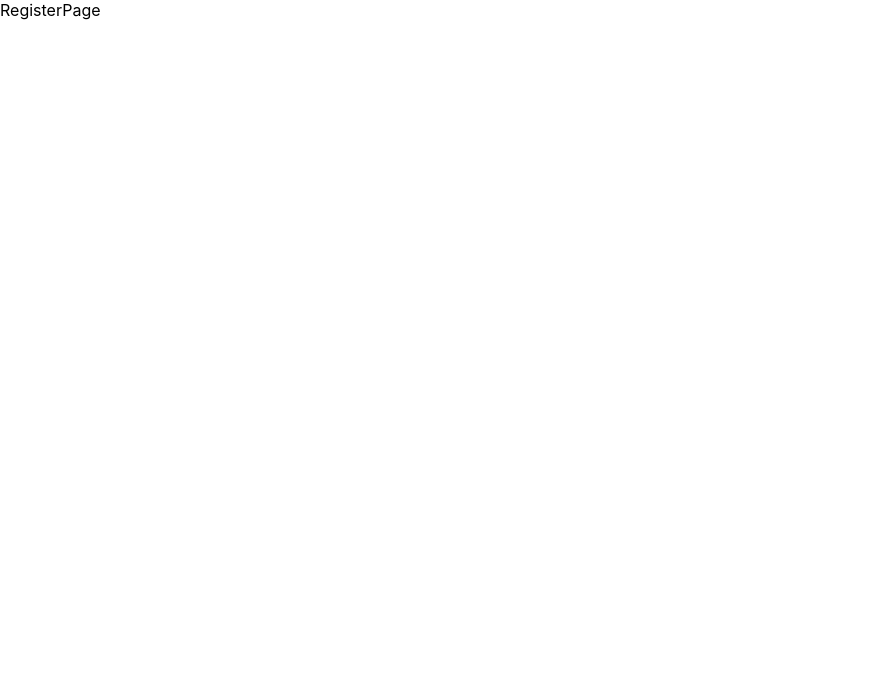
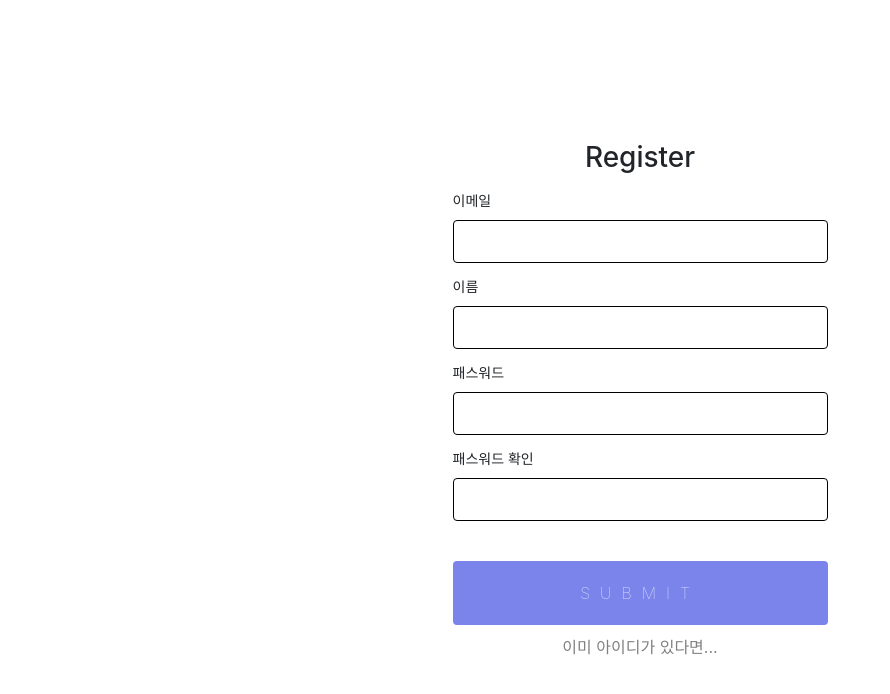
Before and after one commit to jadeplanet/react_chatapp, a React (Create React App) app: page /register in a window 1280 px wide. Shown: the top 694 px of the page, without its empty margins (0-890 px from the left). Built offline with nearby package versions, Linux system fonts and the light colour scheme.

Commit message:
auth - register page UI

```diff
--- a/package.json
+++ b/package.json
@@ -6,9 +6,12 @@
     "@testing-library/jest-dom": "^5.11.4",
     "@testing-library/react": "^11.1.0",
     "@testing-library/user-event": "^12.1.10",
+    "bootstrap": "^4.5.3",
     "firebase": "^8.0.2",
     "react": "^17.0.1",
+    "react-bootstrap": "^1.4.0",
     "react-dom": "^17.0.1",
+    "react-icons": "^3.11.0",
     "react-redux": "^7.2.2",
     "react-router-dom": "^5.2.0",
     "react-scripts": "4.0.0",
--- a/src/components/RegisterPage/RegisterPage.js
+++ b/src/components/RegisterPage/RegisterPage.js
@@ -1,7 +1,51 @@
 import React from 'react';
+import { Link } from 'react-router-dom';
 
 function RegisterPage() {
-	return <div>RegisterPage</div>;
+	return (
+		<div className='auth-wrapper'>
+			<div style={{ textAlign: 'center' }}>
+				<h3>Register</h3>
+			</div>
+			<form>
+				<label>이메일</label>
+				<input
+					name='email'
+					type='email'
+					// ref={register({ required: true, maxLength: 10 })}
+				/>
+				{/* {errors.exampleRequired && <p>This field is required</p>} */}
+				<label>이름</label>
+				<input
+					name='name'
+					// ref={register({ required: true, maxLength: 10 })}
+				/>
+				{/* {errors.exampleRequired && <p>This field is required</p>} */}
+				<label>패스워드</label>
+				<input
+					name='password'
+					type='password'
+					// ref={register({ required: true, maxLength: 10 })}
+				/>
+				{/* {errors.exampleRequired && <p>This field is required</p>} */}
+				<label>패스워드 확인</label>
+				<input
+					name='password_confirm'
+					type='password'
+					// ref={register({ required: true, maxLength: 10 })}
+				/>
+				{/* {errors.exampleRequired && <p>This field is required</p>} */}
+
+				<input type='submit' />
+			</form>
+			<Link
+				style={{ color: 'gray', textDecoration: 'none', textAlign: 'center' }}
+				to='login'
+			>
+				이미 아이디가 있다면...
+			</Link>
+		</div>
+	);
 }
 
 export default RegisterPage;
--- a/src/index.css
+++ b/src/index.css
@@ -1,13 +1,128 @@
 body {
-  margin: 0;
-  font-family: -apple-system, BlinkMacSystemFont, 'Segoe UI', 'Roboto', 'Oxygen',
-    'Ubuntu', 'Cantarell', 'Fira Sans', 'Droid Sans', 'Helvetica Neue',
-    sans-serif;
-  -webkit-font-smoothing: antialiased;
-  -moz-osx-font-smoothing: grayscale;
+	background: #0e101c;
+	font-family: -apple-system, BlinkMacSystemFont, 'Segoe UI', 'Roboto', 'Oxygen',
+		'Ubuntu', 'Cantarell', 'Fira Sans', 'Droid Sans', 'Helvetica Neue',
+		sans-serif;
 }
 
-code {
-  font-family: source-code-pro, Menlo, Monaco, Consolas, 'Courier New',
-    monospace;
+.auth-wrapper {
+	display: flex;
+	flex-direction: column;
+	min-height: 100vh;
+	justify-content: center;
 }
+
+.auth-wrapper form {
+	width: 375px;
+	margin: 0 auto;
+}
+
+.auth-wrapper h1 {
+	font-weight: 100;
+	color: white;
+	text-align: center;
+	padding-bottom: 10px;
+	border-bottom: 1px solid rgb(79, 98, 148);
+}
+
+.auth-wrapper .form {
+	background: #0e101c;
+	max-width: 400px;
+	margin: 0 auto;
+}
+
+.auth-wrapper p {
+	color: #bf1650;
+}
+
+.auth-wrapper p::before {
+	display: inline;
+	content: '⚠ ';
+}
+
+.auth-wrapper input {
+	display: block;
+	box-sizing: border-box;
+	width: 100%;
+	border-radius: 4px;
+	border: 1px solid black;
+	padding: 10px 15px;
+	margin-bottom: 10px;
+	font-size: 14px;
+}
+
+.auth-wrapper label {
+	line-height: 2;
+	text-align: left;
+	display: block;
+	margin: 5px 0;
+	font-size: 14px;
+	font-weight: 200;
+}
+
+.auth-wrapper button[type='submit'],
+.auth-wrapper input[type='submit'] {
+	background: #7a84eb;
+	color: white;
+	text-transform: uppercase;
+	border: none;
+	margin-top: 40px;
+	padding: 20px;
+	font-size: 16px;
+	font-weight: 100;
+	letter-spacing: 10px;
+}
+
+.auth-wrapper button[type='submit']:hover,
+.auth-wrapper input[type='submit']:hover {
+	background: #636ee6;
+}
+
+.auth-wrapper button[type='submit']:active,
+.auth-wrapper input[type='button']:active,
+.auth-wrapper input[type='submit']:active {
+	transition: 0.3s all;
+	transform: translateY(3px);
+	border: 1px solid transparent;
+	opacity: 0.8;
+}
+
+.auth-wrapper input:disabled {
+	opacity: 0.4;
+}
+
+.auth-wrapper input[type='button']:hover {
+	transition: 0.3s all;
+}
+
+.auth-wrapper button[type='submit'],
+.auth-wrapper input[type='button'],
+.auth-wrapper input[type='submit'] {
+	-webkit-appearance: none;
+}
+
+.auth-wrapper button[type='button'] {
+	display: block;
+	appearance: none;
+	background: #333;
+	color: white;
+	border: none;
+	text-transform: uppercase;
+	padding: 10px 20px;
+	border-radius: 4px;
+}
+
+.auth-wrapper hr {
+	margin-top: 30px;
+}
+
+.auth-wrapper button {
+	display: block;
+	appearance: none;
+	margin-top: 40px;
+	border: 1px solid #333;
+	margin-bottom: 20px;
+	text-transform: uppercase;
+	padding: 10px 20px;
+	border-radius: 4px;
+}
--- a/src/index.js
+++ b/src/index.js
@@ -8,6 +8,7 @@
 import promiseMiddleware from 'redux-promise';
 import ReduxThunk from 'redux-thunk';
 import Reducer from './redux/reducers';
+import 'bootstrap/dist/css/bootstrap.min.css';
 
 const createStoreWithMiddleware = applyMiddleware(
 	promiseMiddleware,
```
Also changed, not shown: 1 other file (tests, documents, lock files or other folders).
